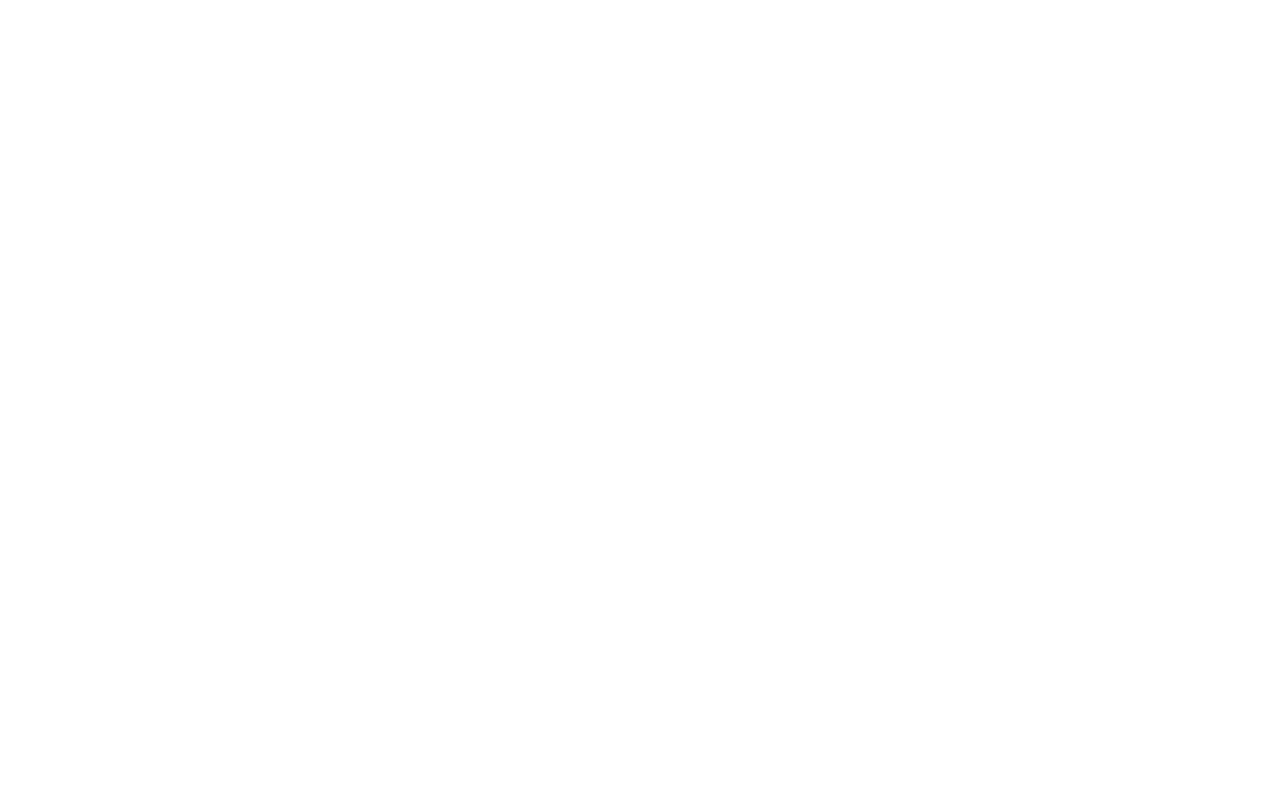
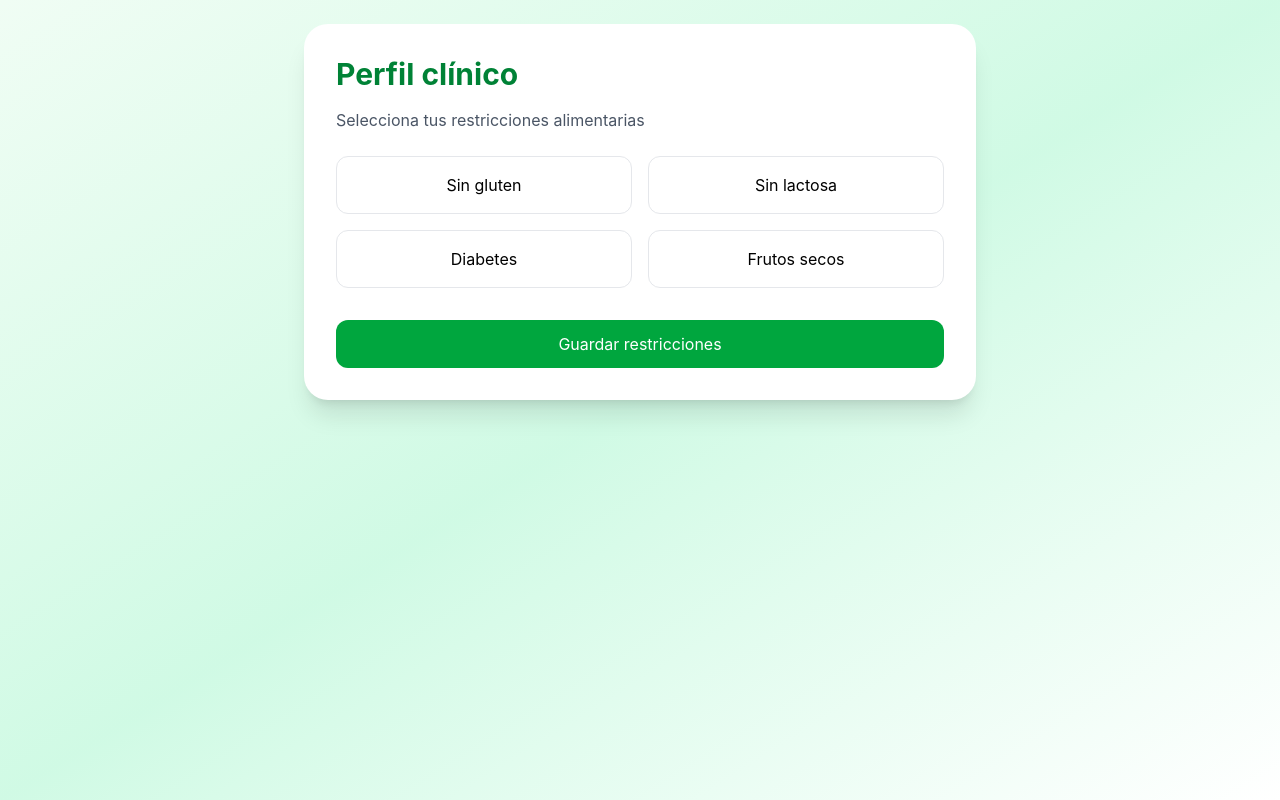
Before and after one commit to xrhon0s/NutriEdu-frontend, a React (Vite) app: page /profile in a window 1280 px wide. Before the commit this address had no page. Built offline with nearby package versions, Linux system fonts and the light colour scheme.

Commit message:
Profile.jsx added and set up routes

```diff
--- a/src/App.jsx
+++ b/src/App.jsx
@@ -1,6 +1,4 @@
-import { useState } from 'react'
-import reactLogo from './assets/react.svg'
-import viteLogo from '/vite.svg'
+
 import './App.css'
 
 import { BrowserRouter, Routes, Route } from "react-router-dom";
@@ -8,6 +6,7 @@ import { BrowserRouter, Routes, Route } from "react-router-dom";
 import Home from "./pages/Home";
 import Register from "./pages/Register";
 import Login from "./pages/Login";
+import Profile from "./pages/Profile";
 
 function App() {
   return (
@@ -17,6 +16,7 @@ function App() {
         <Route path="/" element={<Home />} />
         <Route path="/register" element={<Register />} />
         <Route path="/login" element={<Login />} />
+        <Route path="/profile" element={<Profile />} />
       </Routes>
 
     </BrowserRouter>
--- a/src/pages/Login.jsx
+++ b/src/pages/Login.jsx
@@ -1,13 +1,16 @@
 import { Link } from "react-router-dom";
 import { useState } from "react";
 import axios from "axios";
+import { useNavigate } from "react-router-dom";
 
 export default function Login() {
   const [email, setEmail] = useState("");
   const [password, setPassword] = useState("");
+  const navigate = useNavigate();
 
   const loginUser = async (e) => {
     e.preventDefault();
+
 
     try {
       const res = await axios.post(
@@ -16,22 +19,29 @@ export default function Login() {
       );
 
       localStorage.setItem("token", res.data.token);
+      localStorage.setItem("user", JSON.stringify(res.data.user));
 
       alert("Login exitoso");
+      navigate("/profile");
     } catch (error) {
       alert("Error en login");
     }
   };
 
   return (
-    <div className="min-h-screen flex items-center justify-center bg-gradient-to-br from-green-50 via-emerald-100 to-white px-4">
+    <div className="min-h-screen flex items-center justify-center bg-linear-to-br from-green-50 via-emerald-100 to-white px-4">
       <div className="bg-white shadow-2xl rounded-3xl p-10 w-full max-w-md border border-green-100">
         <h2 className="text-3xl font-bold text-center text-green-700">
           Iniciar sesión
         </h2>
 
         <p className="text-gray-500 text-center mt-2 mb-8">
-          Bienvenido de nuevo a NutriEdu
+          Bienvenido de nuevo a <Link
+            to="/"
+            className="text-green-600 font-semibold hover:underline"
+          >
+             NutriEdu
+          </Link>
         </p>
 
         <form onSubmit={loginUser} className="space-y-5">
--- /dev/null
+++ b/src/pages/Profile.jsx
@@ -0,0 +1,81 @@
+import { useState } from "react";
+import axios from "axios";
+
+export default function Profile() {
+
+  const [selected, setSelected] = useState([]);
+
+  const user = JSON.parse(localStorage.getItem("user"));
+
+  const restricciones = [
+    { id: 1, nombre: "Sin gluten" },
+    { id: 2, nombre: "Sin lactosa" },
+    { id: 3, nombre: "Diabetes" },
+    { id: 4, nombre: "Frutos secos" }
+  ];
+
+  const toggleRestriction = (id) => {
+    if (selected.includes(id)) {
+      setSelected(selected.filter(r => r !== id));
+    } else {
+      setSelected([...selected, id]);
+    }
+  };
+
+  const saveRestrictions = async () => {
+    try {
+      await axios.post(
+        "http://localhost:3000/api/users/restrictions",
+        {
+          userId: user.id,
+          restricciones: selected
+        }
+      );
+
+      alert("Restricciones guardadas");
+    } catch (error) {
+      alert("Error guardando restricciones");
+    }
+  };
+
+  return (
+    <div className="min-h-screen bg-gradient-to-br from-green-50 via-emerald-100 to-white p-6">
+
+      <div className="max-w-2xl mx-auto bg-white rounded-3xl shadow-xl p-8">
+
+        <h2 className="text-3xl font-bold text-green-700 mb-4">
+          Perfil clínico
+        </h2>
+
+        <p className="text-gray-600 mb-6">
+          Selecciona tus restricciones alimentarias
+        </p>
+
+        <div className="grid grid-cols-2 gap-4">
+          {restricciones.map((r) => (
+            <button
+              key={r.id}
+              onClick={() => toggleRestriction(r.id)}
+              className={`p-4 rounded-xl border transition ${
+                selected.includes(r.id)
+                  ? "bg-green-600 text-white"
+                  : "bg-white border-gray-200 hover:bg-green-50"
+              }`}
+            >
+              {r.nombre}
+            </button>
+          ))}
+        </div>
+
+        <button
+          onClick={saveRestrictions}
+          className="w-full mt-8 py-3 bg-green-600 text-white rounded-xl hover:bg-green-700"
+        >
+          Guardar restricciones
+        </button>
+
+      </div>
+
+    </div>
+  );
+}
```
Also changed, not shown: 1 other file (tests, documents, lock files or other folders).
